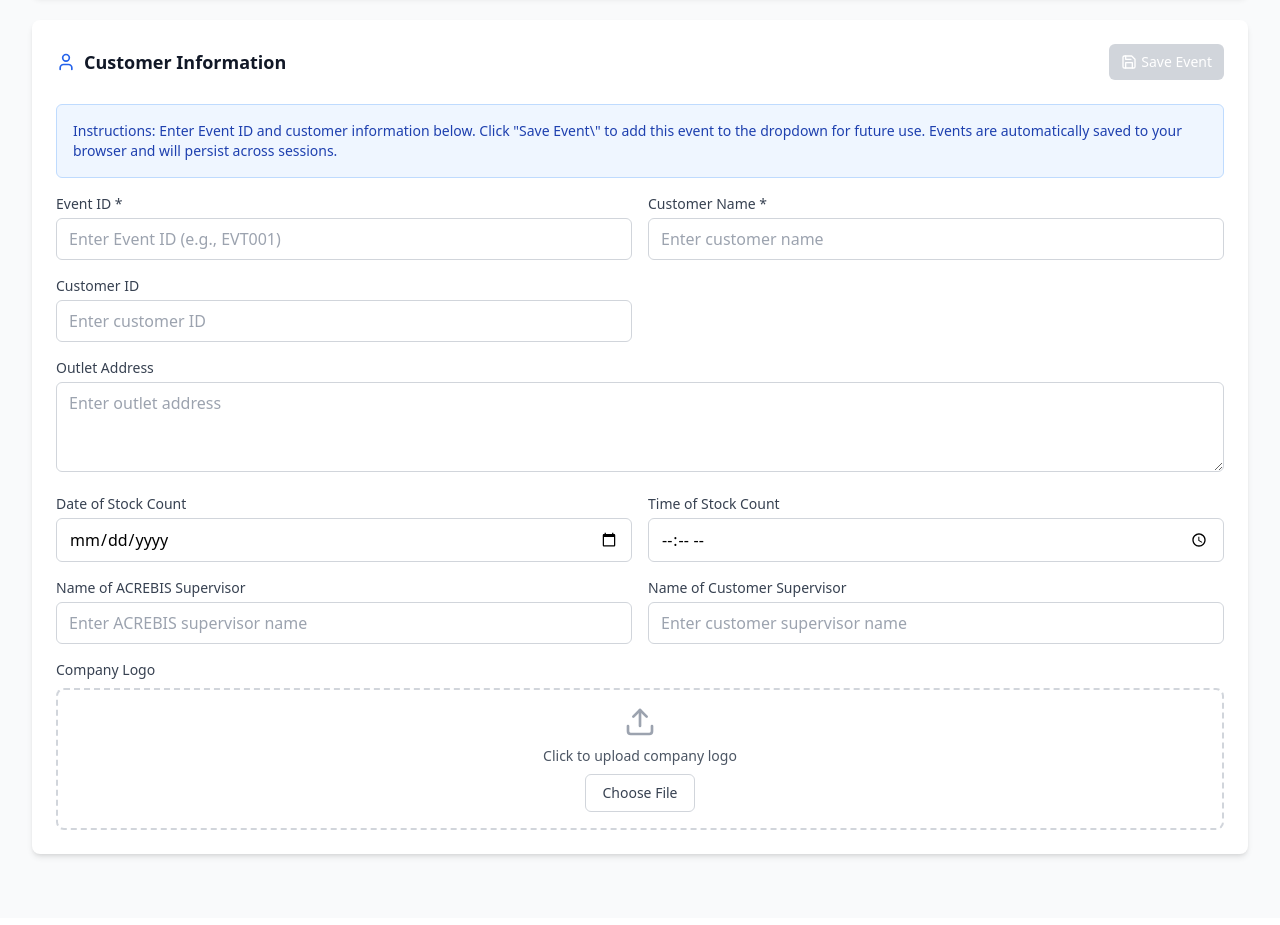
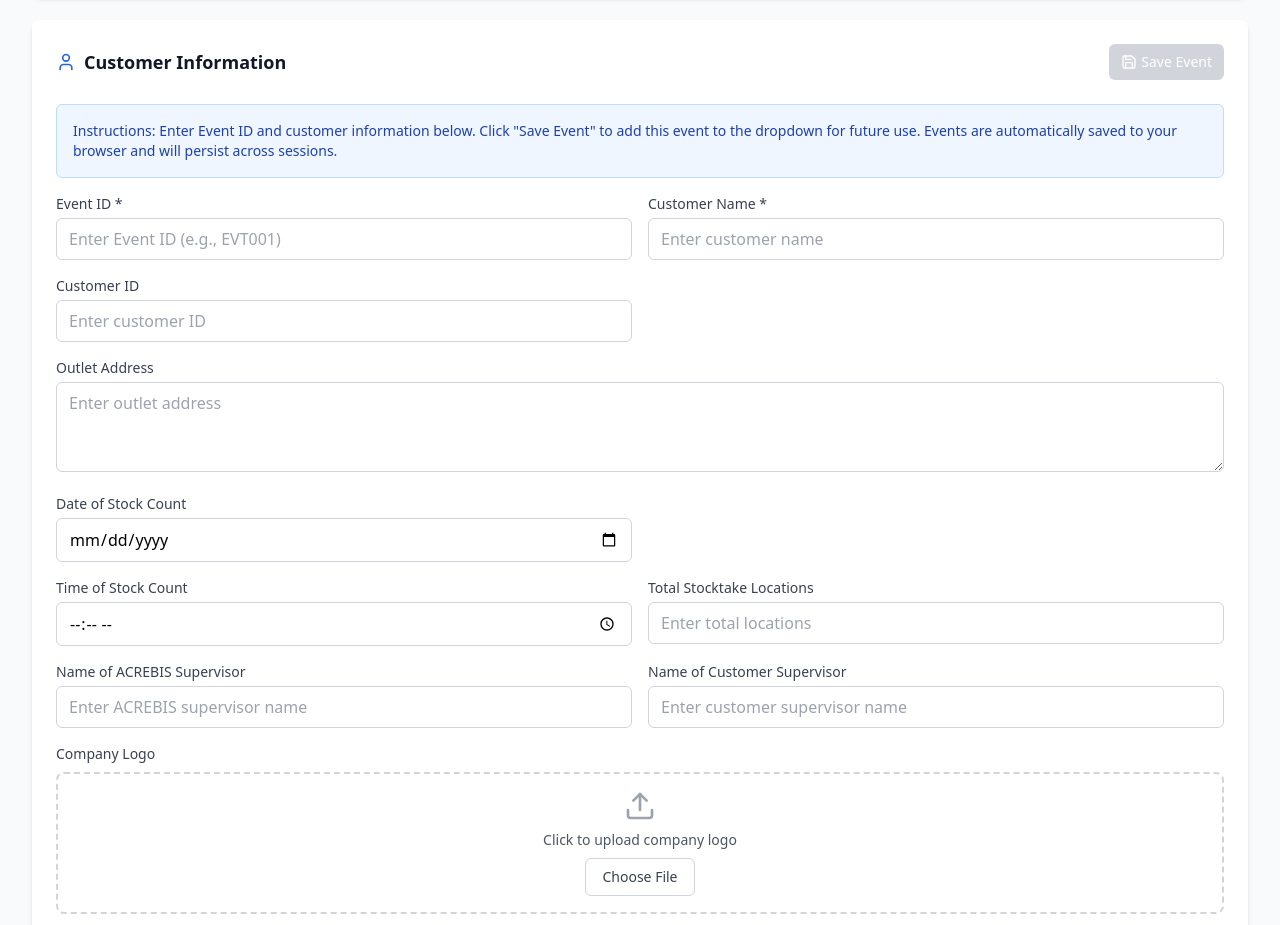
Before and after one commit to aksh-ant-04/Stocktaking-Report-Generator, a React (Vite) app: page / in a window 1280 px wide. Shown: the part 400-1325 px from the top of the page. Built offline with nearby package versions, Linux system fonts and the light colour scheme.

Commit message:
making changes to the logic of the src code

```diff
--- a/src/App.tsx
+++ b/src/App.tsx
@@ -41,6 +41,7 @@ function App() {
     outletAddress: '',
     dateOfStockCount: '',
     timeOfStockCount: '',
+    totalStocktakeLocations: '',
     acrebisSupervisor: '',
     customerSupervisor: '',
     companyLogo: ''
@@ -66,7 +67,6 @@ function App() {
     locationWise: false,
     consolidated: false
   });
-
   //Reset Dashboard
   const resetDashboard = () => {
     setSelectedEventId('');
@@ -77,6 +77,7 @@ function App() {
       outletAddress: '',
       dateOfStockCount: '',
       timeOfStockCount: '',
+      totalStocktakeLocations: '',
       acrebisSupervisor: '',
       customerSupervisor: '',
       companyLogo: ''
@@ -114,6 +115,7 @@ function App() {
           outletAddress: eventData.outletAddress,
           dateOfStockCount: eventData.dateOfStockCount,
           timeOfStockCount: eventData.timeOfStockCount,
+          totalStocktakeLocations: eventData.totalStocktakeLocations,
           acrebisSupervisor: eventData.acrebisSupervisor,
           customerSupervisor: eventData.customerSupervisor,
           companyLogo: eventData.companyLogo || '' // Load saved logo or empty string
@@ -137,6 +139,7 @@ function App() {
       outletAddress: customerInfo.outletAddress,
       dateOfStockCount: customerInfo.dateOfStockCount,
       timeOfStockCount: customerInfo.timeOfStockCount,
+      totalStocktakeLocations: customerInfo.totalStocktakeLocations,
       acrebisSupervisor: customerInfo.acrebisSupervisor,
       customerSupervisor: customerInfo.customerSupervisor,
       companyLogo: customerInfo.companyLogo
@@ -410,10 +413,10 @@ function App() {
         {(productMasterData.length > 0 || scanData.length > 0 || hasEventId) && (
           <div className="bg-white rounded-lg shadow-md p-6">
             <h3 className="text-lg font-semibold text-gray-900 mb-4">Data Summary</h3>
-            <div className="grid grid-cols-1 md:grid-cols-4 gap-4 text-sm">
+            <div className="grid grid-cols-1 md:grid-cols-5 gap-3 text-sm">
               <div className="bg-blue-50 p-4 rounded-lg">
                 <p className="font-medium text-blue-900">Current Event ID</p>
-                <p className="text-lg font-bold text-blue-600">{customerInfo.eventId || 'None'}</p>
+                <p className="text-xl font-bold text-blue-600 truncate">{customerInfo.eventId || 'None'}</p>
               </div>
               <div className="bg-green-50 p-4 rounded-lg">
                 <p className="font-medium text-green-900">Product Master Records</p>
@@ -422,6 +425,10 @@ function App() {
               <div className="bg-purple-50 p-4 rounded-lg">
                 <p className="font-medium text-purple-900">Scan Data Records</p>
                 <p className="text-2xl font-bold text-purple-600">{scanData.length}</p>
+              </div>
+	      <div className="bg-indigo-50 p-4 rounded-lg">
+                <p className="font-medium text-indigo-900">Total Stocktake Locations</p>
+                <p className="text-2xl font-bold text-indigo-600">{customerInfo.totalStocktakeLocations || '0'}</p>
               </div>
               <div className="bg-orange-50 p-4 rounded-lg">
                 <p className="font-medium text-orange-900">Total Completed Locations</p>
--- a/src/components/CustomerInfoForm.tsx
+++ b/src/components/CustomerInfoForm.tsx
@@ -96,7 +96,7 @@ const CustomerInfoForm: React.FC<CustomerInfoFormProps> = ({
       <div className="mb-4 p-4 bg-blue-50 border border-blue-200 rounded-md">
         <p className="text-sm text-blue-800">
           <span className="font-medium">Instructions:</span> Enter Event ID and customer information below.
-          Click "Save Event\" to add this event to the dropdown for future use. Events are automatically saved to your browser and will persist across sessions.
+          Click "Save Event" to add this event to the dropdown for future use. Events are automatically saved to your browser and will persist across sessions.
         </p>
       </div>
 
@@ -155,6 +155,7 @@ const CustomerInfoForm: React.FC<CustomerInfoFormProps> = ({
           />
         </div>
 
+        <div className="md:col-span-2 grid grid-cols-1 md:grid-cols-2 gap-4">
           <div>
             <label className="block text-sm font-medium text-gray-700 mb-1">Time of Stock Count</label>
             <input
@@ -165,6 +166,20 @@ const CustomerInfoForm: React.FC<CustomerInfoFormProps> = ({
             />
           </div>
 
+          <div>
+            <label className="block text-sm font-medium text-gray-700 mb-1">Total Stocktake Locations</label>
+            <input
+              type="number"
+              min="0"
+              value={customerInfo.totalStocktakeLocations}
+              onChange={(e) => handleInputChange('totalStocktakeLocations', e.target.value)}
+              className="w-full px-3 py-2 border border-gray-300 rounded-md focus:outline-none focus:ring-2 focus:ring-blue-500"
+              placeholder="Enter total locations"
+            />
+          </div>
+        </div>
+
+        <div className="md:col-span-2 grid grid-cols-1 md:grid-cols-2 gap-4">
           <div>
             <label className="block text-sm font-medium text-gray-700 mb-1">Name of ACREBIS Supervisor</label>
             <input
@@ -185,6 +200,7 @@ const CustomerInfoForm: React.FC<CustomerInfoFormProps> = ({
               className="w-full px-3 py-2 border border-gray-300 rounded-md focus:outline-none focus:ring-2 focus:ring-blue-500"
               placeholder="Enter customer supervisor name"
             />
+          </div>
         </div>
 
         <div className="md:col-span-2">
--- a/src/types/index.ts
+++ b/src/types/index.ts
@@ -28,6 +28,7 @@ export interface CustomerInfo {
   outletAddress: string;
   dateOfStockCount: string;
   timeOfStockCount: string;
+  totalStocktakeLocations: string;
   acrebisSupervisor: string;
   customerSupervisor: string;
   companyLogo?: string;
@@ -40,6 +41,7 @@ export interface EventData {
   outletAddress: string;
   dateOfStockCount: string;
   timeOfStockCount: string;
+  totalStocktakeLocations: string;
   acrebisSupervisor: string;
   customerSupervisor: string;
   companyLogo?: string;
```
Lines whose indentation alone changed are shown as unchanged.
